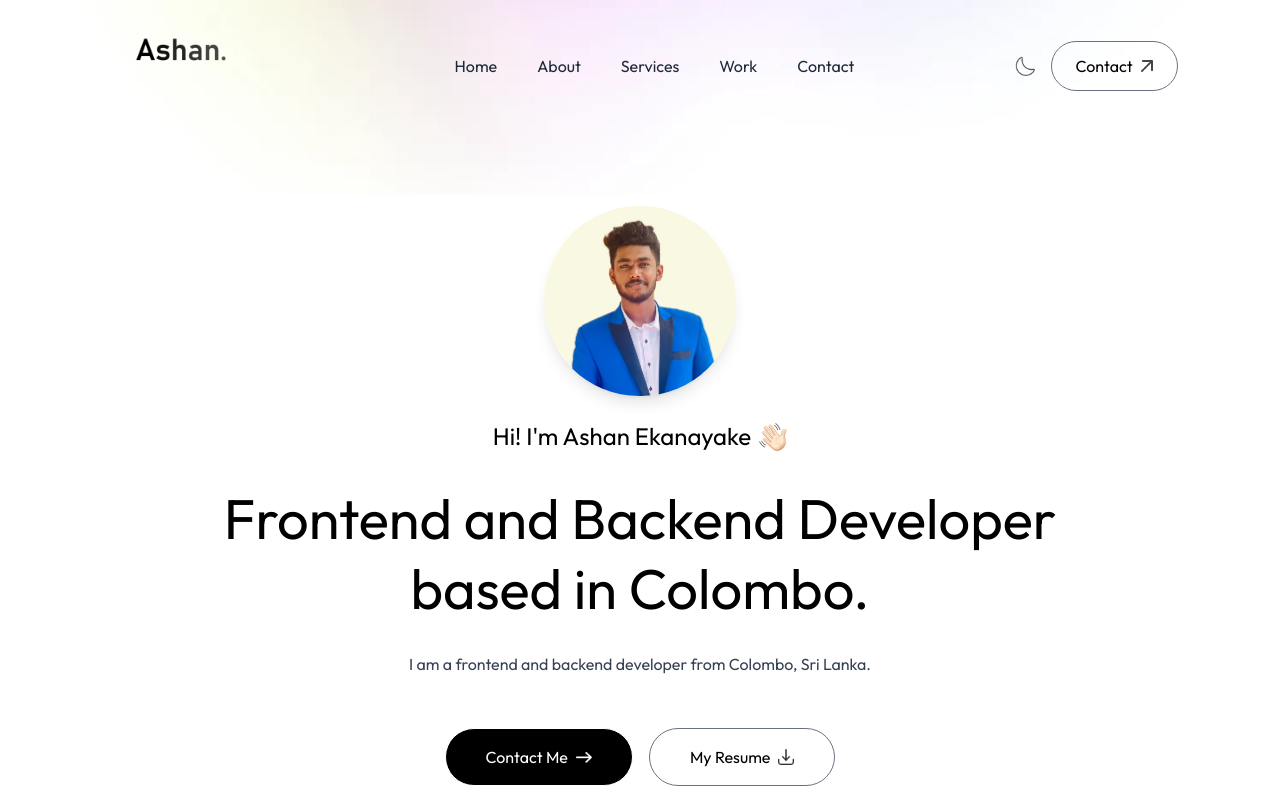
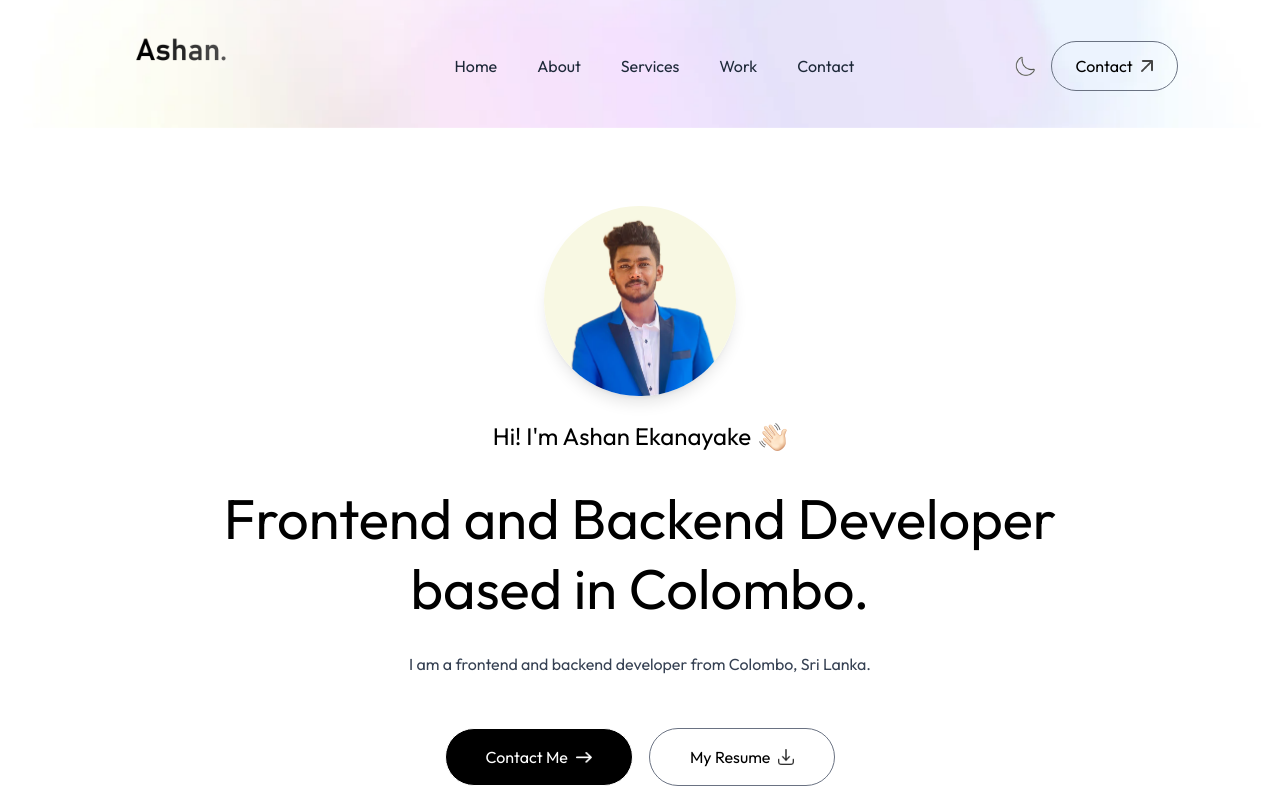
Before and after one commit to Ashan37/AshanPortfolio, a Next.js app: page / in a window 1280 px wide. Shown: the top 800 px of the page. Built offline with nearby package versions, Linux system fonts and the light colour scheme.

Commit message:
fix(navbar): reduce header background height for cleaner layout

```diff
--- a/app/components/Navbar.jsx
+++ b/app/components/Navbar.jsx
@@ -31,12 +31,12 @@ const Navbar = () => {
 
   return (
     <>
-      {/* Background */}
-      <div className="fixed top-0 right-0 z-10 w-full pointer-events-none -translate-y-4/5">
+      {/* Background Cover (subtle height) */}
+      <div className="fixed top-0 left-0 z-0 w-full h-24 pointer-events-none sm:h-28 md:h-32">
         <Image
           src={assets.header_bg_color}
-          className="w-full"
           alt="background"
+          className="object-cover w-full h-full"
           priority
         />
       </div>
```
